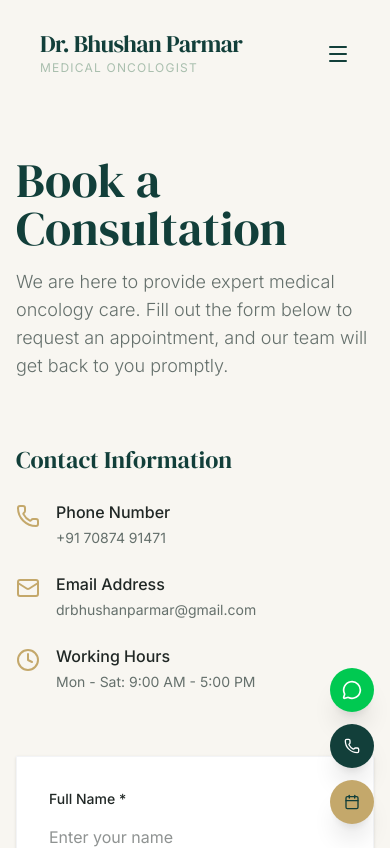
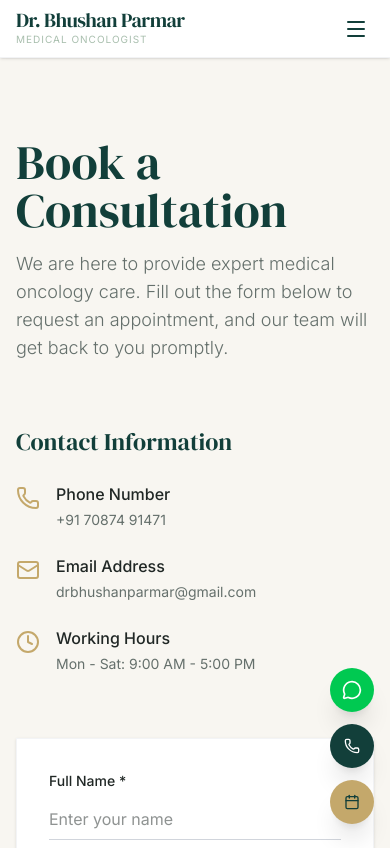
Before and after one commit to Digiexplodeai/BHUSHAN-PARMER, a React (Vite) app: page /contact in a window 390 px wide. Shown: the top 848 px of the page. Built offline with nearby package versions, Linux system fonts and the light colour scheme.

Commit message:
Fix sticky ribbon blocking screen view on mobile, dock navbar cleanly at top-0 and separate marquee

```diff
--- a/src/components/Navbar.tsx
+++ b/src/components/Navbar.tsx
@@ -2,7 +2,7 @@ import { useState, useEffect } from 'react';
 import { Link, useLocation } from 'react-router-dom';
 import { Menu, X } from 'lucide-react';
 import clsx from 'clsx';
-import { motion } from 'framer-motion';
+import { motion, AnimatePresence } from 'framer-motion';
 
 export default function Navbar() {
   const [isScrolled, setIsScrolled] = useState(false);
@@ -26,21 +26,19 @@ export default function Navbar() {
   ];
 
   return (
-    <header className="sticky top-4 z-50 transition-all duration-300 w-full px-4 md:px-8">
+    <header className="sticky top-0 md:top-4 z-50 transition-all duration-300 w-full px-0 md:px-8">
       <div
         className={clsx(
-          "max-w-7xl mx-auto flex justify-between items-center transition-all duration-300 rounded-full px-6 md:px-8",
-          isScrolled
-            ? 'bg-white/90 backdrop-blur-md shadow-lg border border-gray-200/50 py-3'
-            : 'bg-transparent py-4'
+          "max-w-7xl mx-auto flex justify-between items-center transition-all duration-300 px-4 md:px-8",
+          "bg-white/95 md:bg-white/90 backdrop-blur-md border-b md:border border-gray-200/50 shadow-sm md:shadow-lg md:rounded-full py-2.5 md:py-3"
         )}
       >
         <Link to="/" className="flex items-center space-x-2 z-50">
           <div className="flex flex-col">
-            <span className="font-serif text-2xl tracking-tight text-primary leading-none">
+            <span className="font-serif text-xl md:text-2xl tracking-tight text-primary leading-none">
               Dr. Bhushan Parmar
             </span>
-            <span className="text-xs text-secondary tracking-widest uppercase mt-1">
+            <span className="text-[10px] md:text-xs text-secondary tracking-widest uppercase mt-0.5">
               Medical Oncologist
             </span>
           </div>
@@ -76,28 +74,30 @@ export default function Navbar() {
 
         {/* Mobile menu toggle */}
         <button
-          className="lg:hidden text-primary z-50"
+          className="lg:hidden text-primary p-1.5 focus:outline-none z-50"
           onClick={() => setMobileMenuOpen(!mobileMenuOpen)}
+          aria-label="Toggle menu"
         >
           {mobileMenuOpen ? <X className="w-6 h-6" /> : <Menu className="w-6 h-6" />}
         </button>
       </div>
 
       {/* Mobile Nav */}
+      <AnimatePresence>
         {mobileMenuOpen && (
           <motion.div
-          initial={{ opacity: 0, y: -10 }}
-          animate={{ opacity: 1, y: 0 }}
-          exit={{ opacity: 0, y: -10 }}
-          className="lg:hidden mt-3 w-full bg-white/95 backdrop-blur-xl shadow-2xl rounded-3xl border border-gray-200/70 py-6 px-6 z-50 overflow-hidden"
+            initial={{ opacity: 0, height: 0 }}
+            animate={{ opacity: 1, height: 'auto' }}
+            exit={{ opacity: 0, height: 0 }}
+            className="lg:hidden w-full bg-white/95 backdrop-blur-xl shadow-xl border-b border-gray-200/70 px-6 py-5 z-40 overflow-hidden"
           >
-          <div className="flex flex-col space-y-4">
+            <div className="flex flex-col space-y-3">
               {navLinks.map((link) => (
                 <Link
                   key={link.name}
                   to={link.path}
                   className={clsx(
-                  "text-base font-medium transition-colors py-1",
+                    "text-base font-medium transition-colors py-1.5",
                     location.pathname === link.path ? "text-accent font-semibold" : "text-charcoal hover:text-primary"
                   )}
                   onClick={() => setMobileMenuOpen(false)}
@@ -108,13 +108,14 @@ export default function Navbar() {
               <Link
                 to="/contact"
                 onClick={() => setMobileMenuOpen(false)}
-              className="bg-primary text-white text-center py-3 mt-2 text-sm font-medium rounded-full hover:bg-charcoal transition-colors shadow-sm"
+                className="bg-primary text-white text-center py-3 mt-2 text-sm font-medium rounded-xl hover:bg-charcoal transition-colors shadow-sm"
               >
                 Book Consultation
               </Link>
             </div>
           </motion.div>
         )}
+      </AnimatePresence>
     </header>
   );
 }
--- a/src/pages/Home.tsx
+++ b/src/pages/Home.tsx
@@ -149,8 +149,18 @@ export default function Home() {
           </div>
         </div>
 
-        {/* Marquee Trust Indicators */}
-        <div className="absolute bottom-0 left-0 w-full bg-primary text-white/90 overflow-hidden py-3 border-t border-accent/30 z-20">
+        {/* Scroll Cue */}
+        <motion.div
+          animate={{ y: [0, 8, 0] }}
+          transition={{ duration: 2, repeat: Infinity, ease: "easeInOut" }}
+          className="absolute bottom-6 left-8 md:left-auto md:right-1/2 md:translate-x-1/2 text-charcoal/30 hidden md:block"
+        >
+          <ChevronDown className="w-6 h-6" />
+        </motion.div>
+      </section>
+
+      {/* Marquee Trust Indicators (Placed cleanly after Hero) */}
+      <div className="w-full bg-primary text-white/90 overflow-hidden py-3.5 border-y border-accent/30 relative z-20">
         <div className="flex w-max whitespace-nowrap text-[11px] sm:text-xs tracking-widest uppercase font-medium animate-marquee hover:[animation-play-state:paused] motion-reduce:animate-none motion-reduce:transform-none">
           {[...Array(4)].map((_, i) => (
             <div key={i} className="flex items-center">
@@ -167,16 +177,6 @@ export default function Home() {
         </div>
       </div>
 
-        {/* Scroll Cue */}
-        <motion.div
-          animate={{ y: [0, 8, 0] }}
-          transition={{ duration: 2, repeat: Infinity, ease: "easeInOut" }}
-          className="absolute bottom-16 left-8 md:left-auto md:right-1/2 md:translate-x-1/2 text-charcoal/30 hidden md:block"
-        >
-          <ChevronDown className="w-6 h-6" />
-        </motion.div>
-      </section>
-
       {/* About Section */}
       <section className="py-16 md:py-32 bg-white relative">
         <div className="max-w-7xl mx-auto px-4 md:px-8 grid grid-cols-1 md:grid-cols-12 gap-10 md:gap-16 items-center">
@@ -192,7 +192,7 @@ export default function Home() {
                 <div className="w-full h-auto aspect-[4/5] bg-gray-200 flex items-center justify-center text-gray-400">Doctor Photo</div>
               )}
             </div>
-            <div className="absolute -bottom-4 -right-2 md:-bottom-8 md:-right-8 bg-ivory p-4 md:p-6 shadow-xl rounded-xl md:rounded-none max-w-[150px] md:max-w-[200px] border border-primary/10">
+            <div className="mt-4 md:mt-0 md:absolute md:-bottom-8 md:-right-8 bg-ivory p-4 md:p-6 shadow-md md:shadow-xl rounded-xl md:rounded-none max-w-[200px] border border-primary/10 mx-auto md:mx-0 text-center md:text-left">
               <span className="font-serif text-2xl md:text-3xl text-primary block mb-1">{aboutData.badgeTitle || 'MD'}</span>
               <span className="text-[10px] md:text-xs uppercase tracking-widest text-softgrey">{aboutData.badgeSubtitle || 'Medical Oncology'}</span>
             </div>
```
Lines whose indentation alone changed are shown as unchanged.
